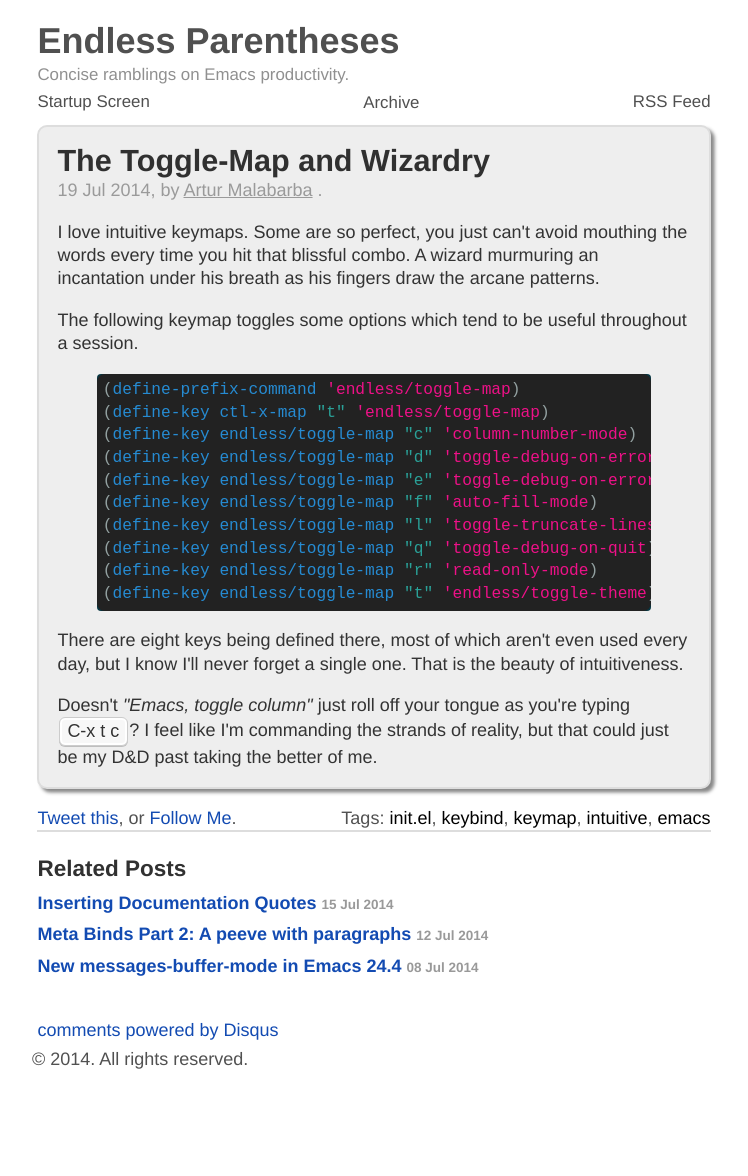
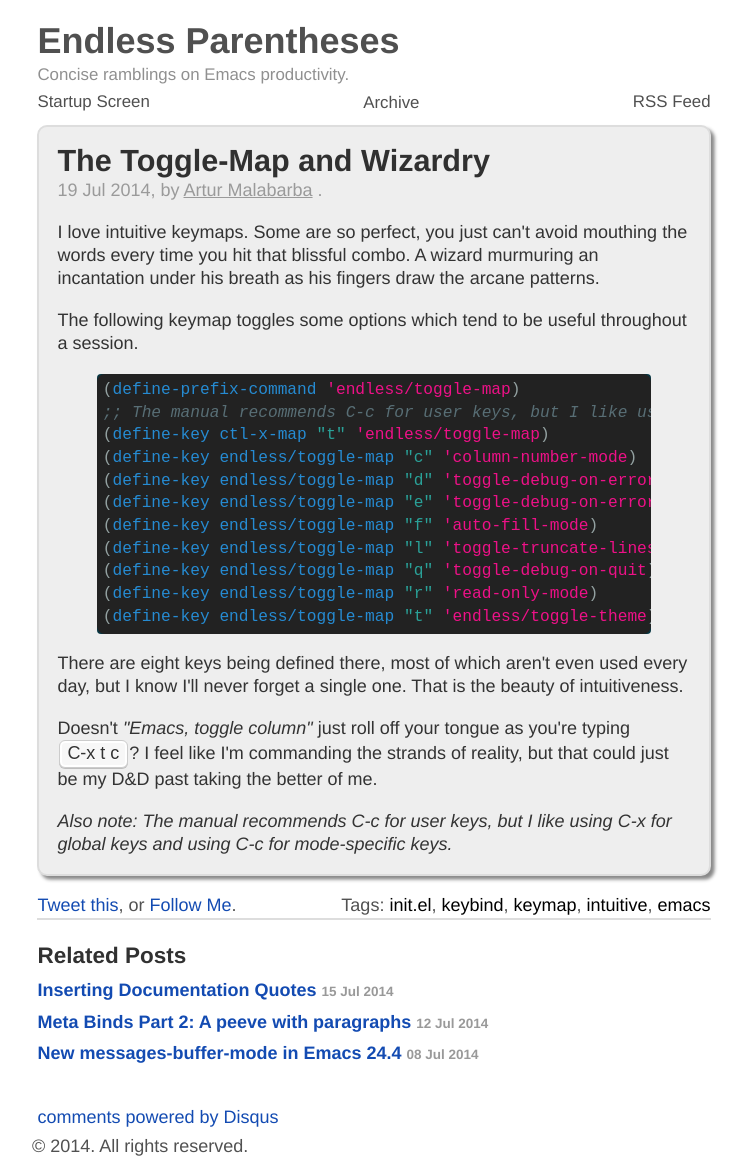
Before and after one commit to Malabarba/EndlessParentheses, a Jekyll site: the page built from _posts/2014-07-15-the-toggle-map-and-wizardry.html, in a window 1280 px wide. Shown: the whole page, without its empty margins (266-1014 px from the left). Built offline with Jekyll 4.4.1, drawn with Linux system fonts in a browser that asks for light colours; Markdown is read by kramdown in place of the engine named in the settings; comment, search, counter and statistics services are not loaded; before the commit the page ends 1089 px from its top, so only the background shows below that.

Commit message:
update toggle map

```diff
--- a/_posts/2014-07-15-the-toggle-map-and-wizardry.html
+++ b/_posts/2014-07-15-the-toggle-map-and-wizardry.html
@@ -18,6 +18,7 @@
 </p>
 {% highlight cl %}
 (define-prefix-command 'endless/toggle-map)
+;; The manual recommends C-c for user keys, but I like using C-x for global keys and using C-c for mode-specific keys.
 (define-key ctl-x-map "t" 'endless/toggle-map)
 (define-key endless/toggle-map "c" 'column-number-mode)
 (define-key endless/toggle-map "d" 'toggle-debug-on-error)
@@ -39,3 +40,5 @@
 typing <kbd>C-x t c</kbd>? I feel like I'm commanding the
 strands of reality, but that could just be my D&amp;D past taking the
 better of me.</p>
+
+<p><i>Also note: The manual recommends C-c for user keys, but I like using C-x for global keys and using C-c for mode-specific keys. </i></p>
```
